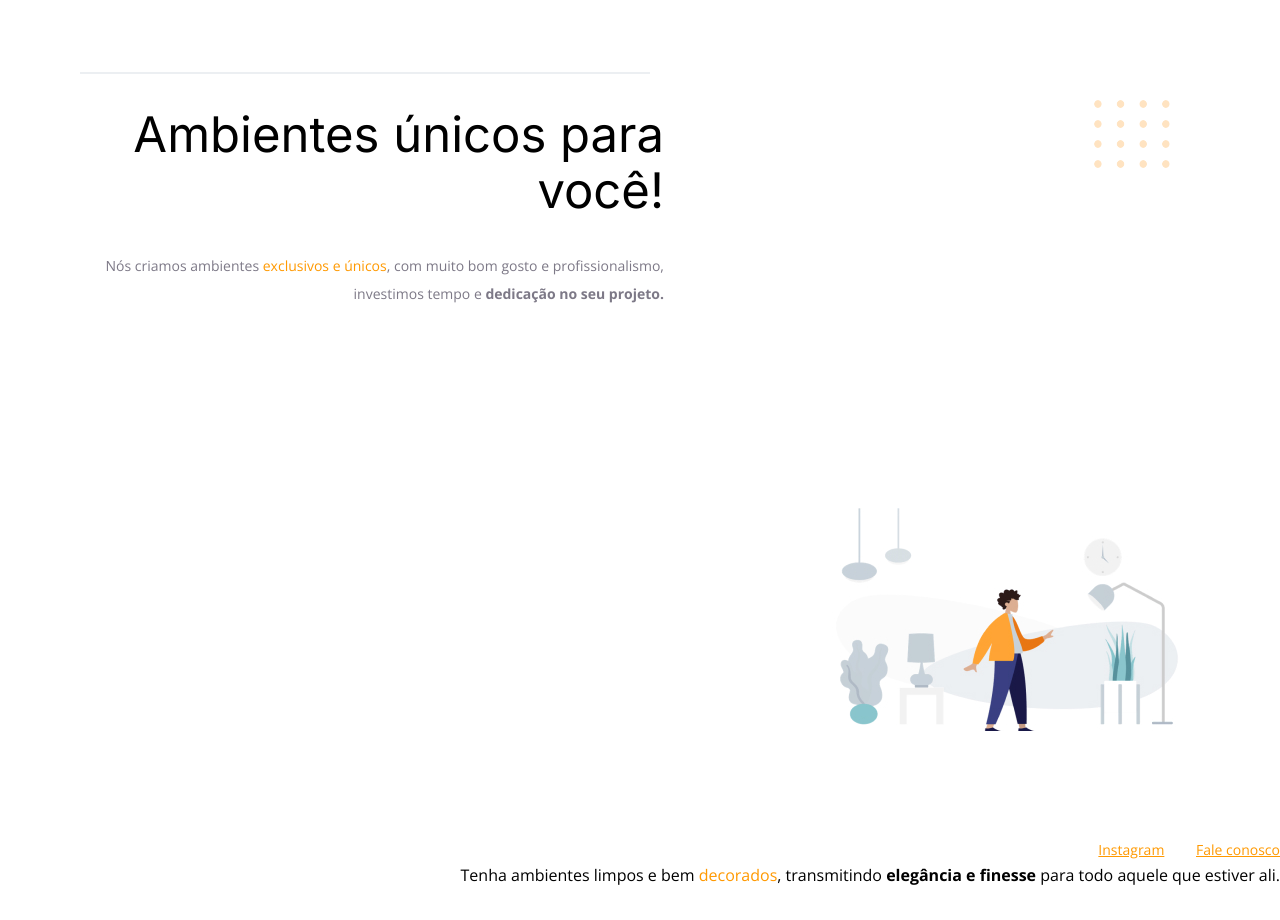
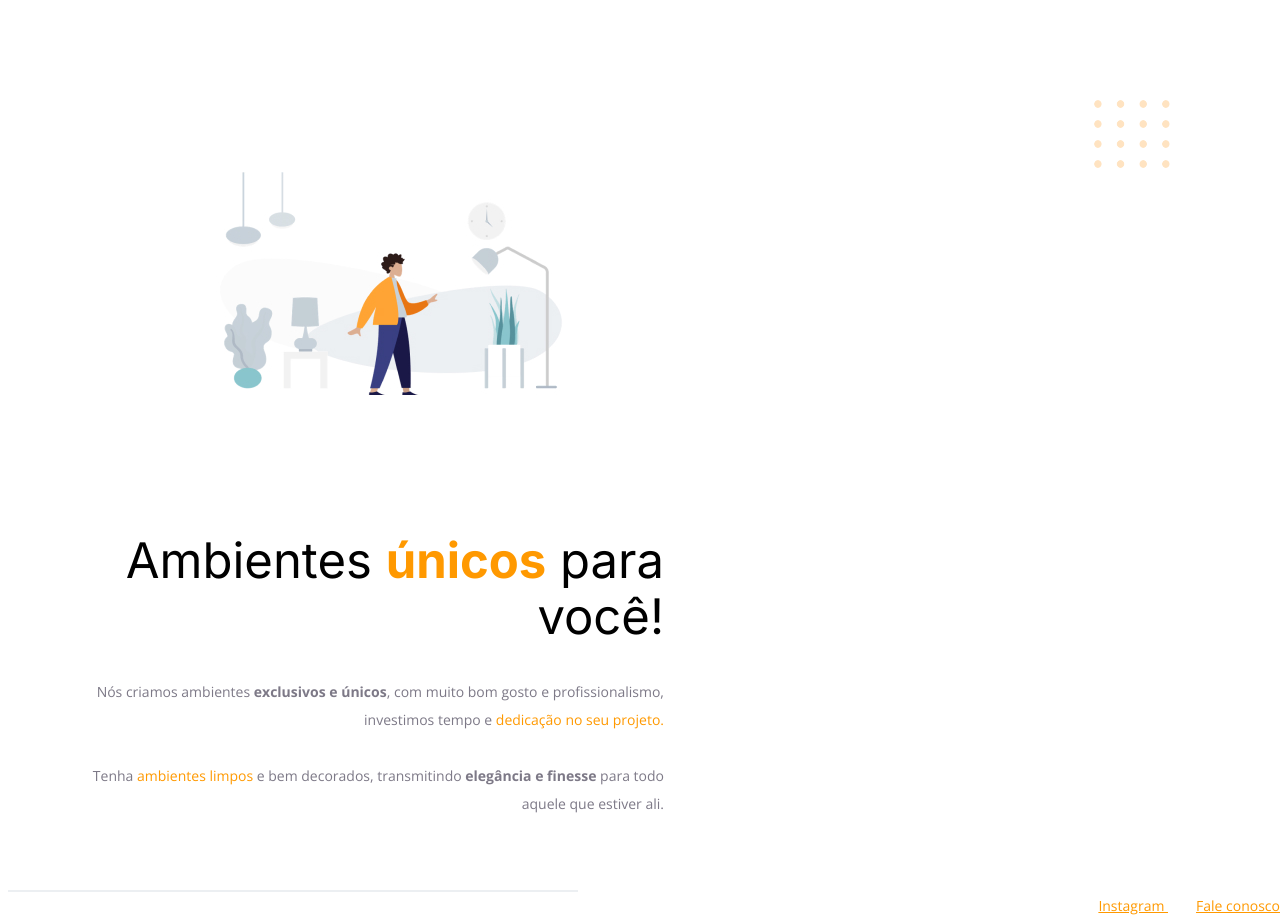
Before and after one commit to OtavioPinheiro/desafio-fase-01, a plain HTML site: page index.html in a window 1280 px wide. Before the commit the page ends 886 px from the top, so only its background shows below. Drawn offline with nearby package versions, Linux system fonts and the light colour scheme.

Commit message:
bugfix: :bug: Corrigindo o HTML

```diff
--- a/index.html
+++ b/index.html
@@ -20,32 +20,36 @@
   <!-- Tag <body> é o corpo do documento, onde tem as informações que serão mostradas. -->
   <body>
     <div id="hero">
-      <div class="line"></div>
-      <h1>Ambientes únicos para você!</h1>
+      <img
+        src="images/img1.jpg"
+        alt="Desenho de uma pessoa vestindo uma camisa amarela em uma sala com Móveis"
+      />
+
+      <h1>Ambientes <span>únicos</span> para você!</h1>
       <p>
-        Nós criamos ambientes <span>exclusivos e únicos</span>, com muito
+        Nós criamos ambientes <strong>exclusivos e únicos</strong>, com muito
         bom gosto e profissionalismo, investimos tempo e
-        <strong>dedicação no seu projeto.</strong>
+        <span>dedicação no seu projeto.</span>
 
         <br />
         <br />
+
+        Tenha <span>ambientes limpos</span> e bem decorados, transmitindo
+        <strong>elegância e finesse</strong> para todo aquele que estiver ali.
       </p>
     </div>
-    <img
-      src="images/img1.jpg"
-      alt="Desenho de uma pessoa vestindo uma camisa amarela em uma sala com Móveis"
-    />
 
     <div id="footer">
-      <a target="_blank" href="https://instagram.com/moveisparavoce"
-        >Instagram</a
+      <div class="line"></div>
+      <a target="_blank"
+         href="https://instagram.com/moveisparavoce"
       >
-      <a href="mailto:contato@moveisparavoce.com">Fale conosco</a>
+        Instagram
+      </a>
+      <a href="mailto:contato@moveisparavoce.com">
+        Fale conosco
+      </a>
     </div>
-
-    Tenha ambientes limpos e bem <span>decorados</span>, transmitindo
-    <strong>elegância e finesse</strong>
-    para todo aquele que estiver ali.
 
     <img
       id="balls"
```
